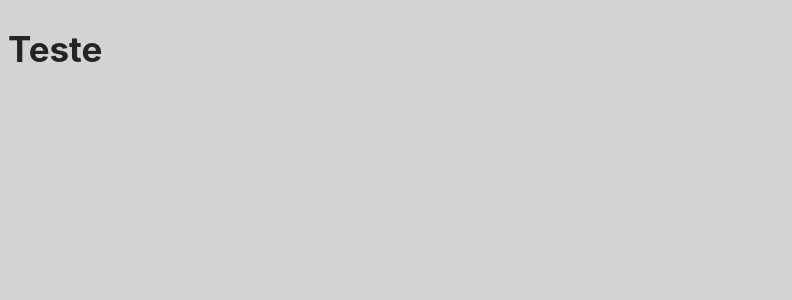
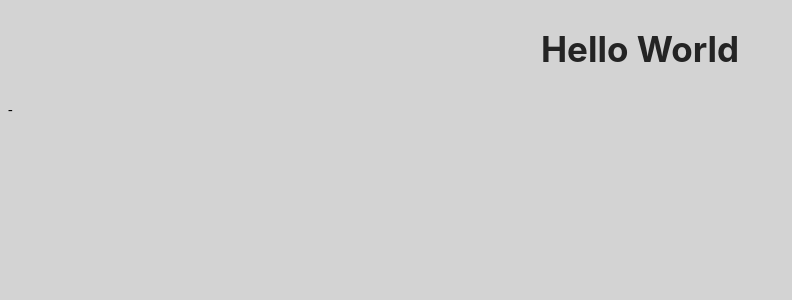
Before and after one commit to yuridefranca/my-resume, a React (Vite) app: page / in a window 1280 px wide. Shown: the top 300 px of the page, without its empty margins (0-792 px from the left). Built offline with nearby package versions, Linux system fonts and the light colour scheme.

Commit message:
feat: :heavy_plus_sign: add styled components

```diff
--- a/index.html
+++ b/index.html
@@ -10,4 +10,4 @@
     <div id="root"></div>
     <script type="module" src="/src/main.tsx"></script>
   </body>
-</html>
+-</html>
--- a/package.json
+++ b/package.json
@@ -12,7 +12,8 @@
   },
   "dependencies": {
     "react": "^18.2.0",
-    "react-dom": "^18.2.0"
+    "react-dom": "^18.2.0",
+    "styled-components": "^6.1.8"
   },
   "devDependencies": {
     "@commitlint/cli": "^19.2.1",
@@ -30,5 +31,8 @@
     "sass-loader": "^14.1.1",
     "typescript": "^5.2.2",
     "vite": "^5.2.0"
+  },
+  "resolutions": {
+    "styled-components": "^6"
   }
 }
--- a/src/App.tsx
+++ b/src/App.tsx
@@ -1,7 +1,13 @@
+import styled from 'styled-components';
+
+const Title = styled.h1`
+	text-align: center;
+`;
+
 function App() {
 	return (
 		<>
-			<h1>Teste</h1>
+			<Title>Hello World</Title>
 		</>
 	);
 }
```
Also changed, not shown: 1 other file (tests, documents, lock files or other folders).
